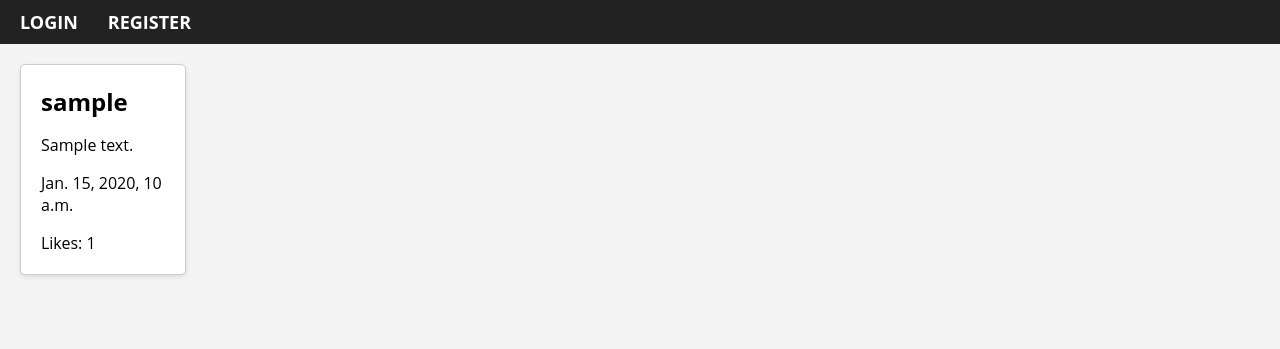
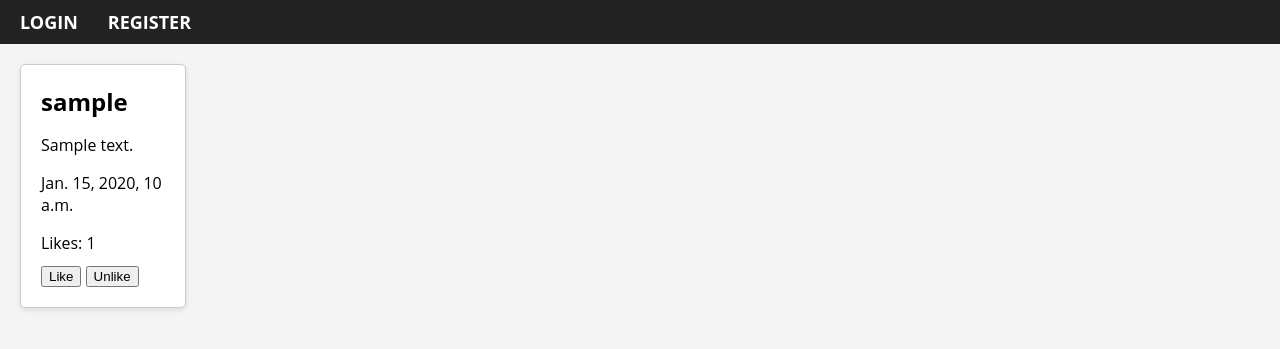
Before and after one commit to Krimets/social_network, a Django app: page / in a window 1280 px wide. Shown: the top 349 px of the page. Run offline with Django 4.2, Linux system fonts and the light colour scheme; tables that the repository leaves empty hold one stand-in row (values such as "Sample post").

Commit message:
added like/unlike

```diff
--- a/userpost/templates/userpost/post_list.html
+++ b/userpost/templates/userpost/post_list.html
@@ -6,7 +6,53 @@
       <h2>{{ post.user.username }}</h2>
       <p>{{ post.text }}</p>
       <p>{{ post.created_at }}</p>
-      <p>Likes: {{ post.likes.count }}</p>
+      <p>Likes: <span id="likes-count-{{ post.id }}">{{ post.likes.count }}</span></p>
+      <button type="button" class="btn btn-success like-btn" data-post-id="{{ post.id }}">Like</button>
+      <button type="button" class="btn btn-danger unlike-btn" data-post-id="{{ post.id }}">Unlike</button>
     </div>
   {% endfor %}
+
+  <script>
+    const csrftoken = document.querySelector('[name=csrfmiddlewaretoken]').value;
+
+    document.querySelectorAll('.like-btn').forEach((btn) => {
+      btn.addEventListener('click', (event) => {
+        const postId = event.target.dataset.postId;
+        const likesCountEl = document.querySelector(`#likes-count-${postId}`);
+
+        fetch(`/posts/${postId}/like/`, {
+          method: 'POST',
+          headers: {
+            'Content-Type': 'application/json',
+            'X-CSRFToken': csrftoken
+          }
+        })
+        .then(response => response.json())
+        .then(data => {
+          likesCountEl.textContent = data.likes_count;
+        })
+        .catch(error => console.error(error));
+      });
+    });
+
+    document.querySelectorAll('.unlike-btn').forEach((btn) => {
+      btn.addEventListener('click', (event) => {
+        const postId = event.target.dataset.postId;
+        const likesCountEl = document.querySelector(`#likes-count-${postId}`);
+
+        fetch(`/posts/${postId}/unlike/`, {
+          method: 'POST',
+          headers: {
+            'Content-Type': 'application/json',
+            'X-CSRFToken': csrftoken
+          }
+        })
+        .then(response => response.json())
+        .then(data => {
+          likesCountEl.textContent = data.likes_count;
+        })
+        .catch(error => console.error(error));
+      });
+    });
+  </script>
 {% endblock %}
--- a/userpost/urls.py
+++ b/userpost/urls.py
@@ -1,6 +1,6 @@
 from django.urls import path
 from .views import register_user, login, CreatePostView, like_post, unlike_post, analytics, PostListView, register, \
-    user_login, user_create_post, user_logout
+    user_login, user_create_post, user_logout, user_like_post, user_unlike_post
 from rest_framework_simplejwt.views import (
     TokenObtainPairView,
     TokenRefreshView,
@@ -14,6 +14,8 @@
     path('login/', user_login, name='user-login'),
     path('create_post/', user_create_post, name='user-create_post'),
     path('logout/', user_logout, name='user-logout'),
+    path('posts/<int:pk>/like/', user_like_post, name='like_post'),
+    path('posts/<int:pk>/unlike/', user_unlike_post, name='unlike_post'),
 
     path('api/register/', register_user, name='register'),
     path('api/login/', login, name='login'),
--- a/userpost/views.py
+++ b/userpost/views.py
@@ -9,11 +9,30 @@
 from django.views.generic import ListView
 from django.db import models
 from django.contrib.auth.forms import UserCreationForm, AuthenticationForm
-from django.shortcuts import render, redirect
+from django.shortcuts import render, redirect, get_object_or_404
 from django.contrib.auth import authenticate, logout
 from django.contrib.auth import login as auth_login
 from django.contrib.auth.decorators import login_required
 from .forms import PostForm
+from django.http import JsonResponse
+
+
+@login_required
+def user_like_post(request, pk):
+    post = get_object_or_404(Post, pk=pk)
+    post.likes.add(request.user)
+    post.save()
+    likes_count = post.likes.count()
+    return JsonResponse({'likes_count': likes_count})
+
+
+@login_required
+def user_unlike_post(request, pk):
+    post = get_object_or_404(Post, pk=pk)
+    post.likes.remove(request.user)
+    post.save()
+    likes_count = post.likes.count()
+    return JsonResponse({'likes_count': likes_count})
 
 
 def user_logout(request):
```
Also changed, not shown: requirements.txt (line endings or trailing spaces).
